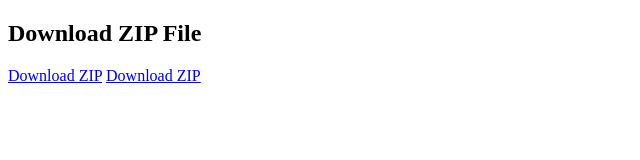
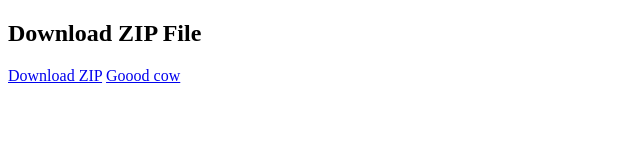
Before and after one commit to ParepalliViswambhar/Scam, a plain HTML site: page index.html in a window 1280 px wide. Shown: the full height of the page, 0-640 px from the left. Drawn offline with Linux system fonts and the light colour scheme.

Commit message:
Add files via upload

```diff
--- a/index.html
+++ b/index.html
@@ -6,6 +6,6 @@
 <body>
     <h2>Download ZIP File</h2>
     <a href="exps.zip" download="True">Download ZIP</a>
-    <a href="sample.zip" download>Download ZIP</a>
+    <a href="sample.zip" download>Goood cow</a>
 </body>
 </html>
```
